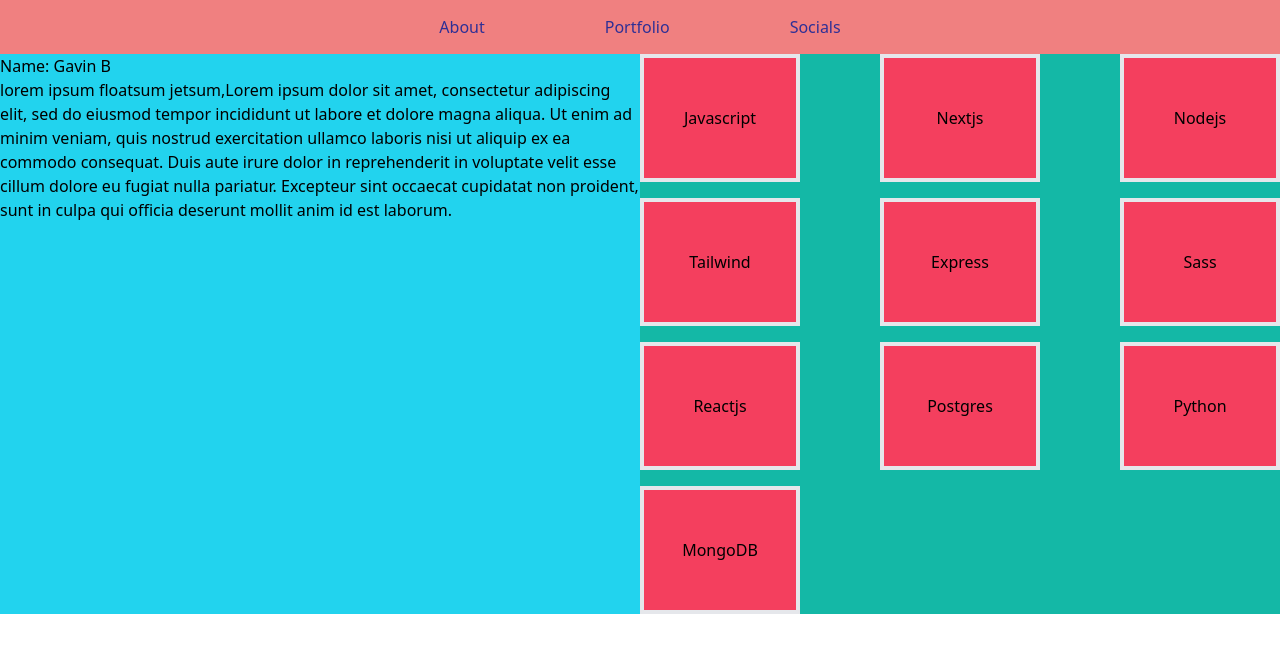
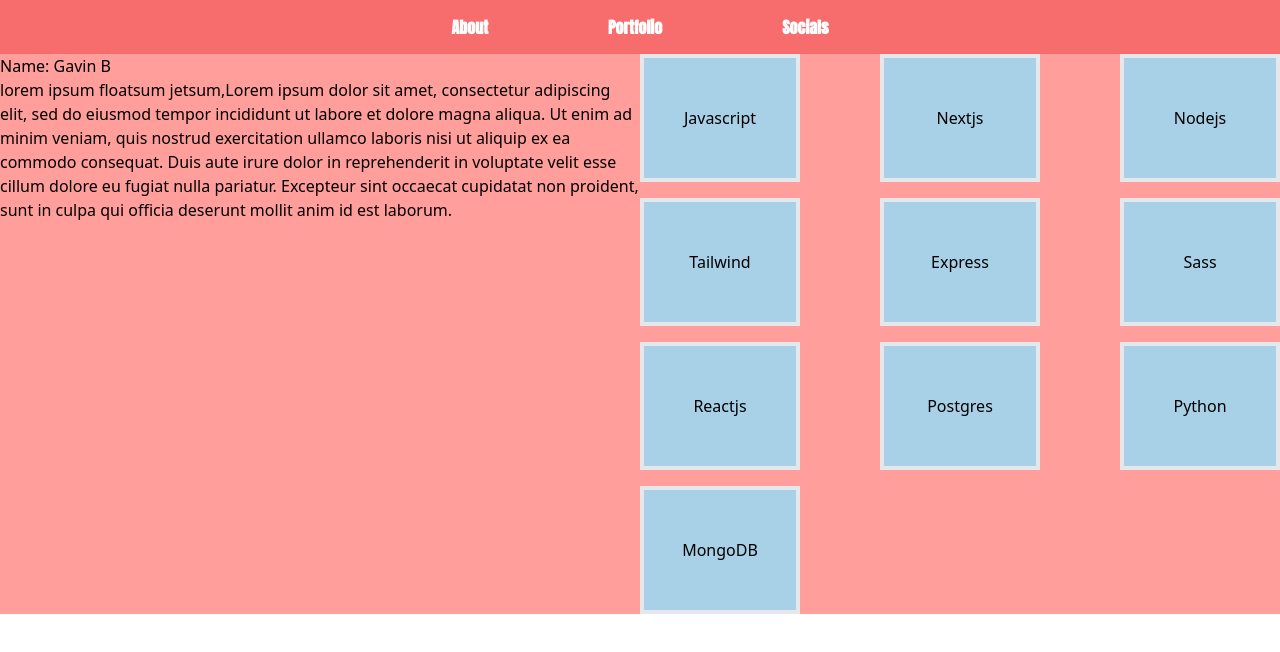
Before and after one commit to cantidosan/home-app, a Next.js app: page /about in a window 1280 px wide. Shown: the top 652 px of the page. Built offline with nearby package versions, Linux system fonts and the light colour scheme.

Commit message:
added color themes to components

```diff
--- a/components/LanguageInfo.js
+++ b/components/LanguageInfo.js
@@ -26,8 +26,8 @@
     return (
 
         <div className={`flex basis-40  justify-center items-center
-                        box-border h-32  p-4 border-4 bg-rose-500
-                        hover:bg-rose-300 cursor-pointer hover:scale-110 ${isSelected ? "scale-90 bg-cyan-700" : ""} `}>
+                        box-border h-32  p-4 border-4 bg-secondary
+                        hover:bg-secondary-light cursor-pointer hover:scale-110 ${isSelected ? "scale-90 bg-secondary-dark" : ""} `}>
 
             <a onClick={handleClick}>
 
--- a/components/LanguageList.js
+++ b/components/LanguageList.js
@@ -47,7 +47,7 @@
 
     return (
         <div className="flex basis-1/2  gap-4 flex-row grow flex-wrap
-                        justify-between bg-teal-500 ">
+                        justify-between bg-primary-light">
             {languages.map((lang, key) => (
 
                 <LanguageInfo lang={lang} key={key} onClick={handleLanguageClick} />
--- a/components/Navbar.js
+++ b/components/Navbar.js
@@ -7,17 +7,17 @@
 
         <div className={styles.container}>
             <Link href="/about">
-                <a className={styles.item} >
+                <a className={`${styles.item} font-anton font-bold`} >
                     About
                 </a>
             </Link>
             <Link href="/Portfolio">
-                <a className={styles.item}>
+                <a className={`${styles.item} font-anton font-bold`}>
                     Portfolio
                 </a>
             </Link>
             <Link href="/Socials">
-                <a className={styles.item}>
+                <a className={`${styles.item} font-anton font-bold`}>
                     Socials
                 </a>
             </Link>
--- a/components/ProjectInfo.js
+++ b/components/ProjectInfo.js
@@ -8,8 +8,8 @@
     return (
 
         <div className="flex basis-60  justify-center items-center
-            box-border h-52  p-4 border-4 bg-rose-500
-            hover: bg - rose - 300 hover: scale - 110" >
+            box-border h-52  p-4 border-4 bg-secondary
+            hover: bg - secondary - light hover: scale - 110" >
 
             <h2>{props.proj.label}</h2>
             <p>{props.proj.desc}</p>
--- a/components/ProjectList.js
+++ b/components/ProjectList.js
@@ -47,7 +47,7 @@
     ///to only print matches
     return (
         <div className="flex basis-1/2  gap-4 flex-row grow
-                    flex-wrap justify-center bg-emerald-500 ">
+                    flex-wrap justify-center bg-primary-light ">
 
 
 
--- /dev/null
+++ b/pages/_document.js
@@ -0,0 +1,26 @@
+import Document, { Html, Head, Main, NextScript } from 'next/document'
+
+class MyDocument extends Document {
+    static async getInitialProps(ctx) {
+        const initialProps = await Document.getInitialProps(ctx)
+        return { ...initialProps }
+    }
+
+    render() {
+        return (
+            <Html>
+                <Head >
+                    <link rel="preconnect" href="https://fonts.googleapis.com" />
+                    <link rel="preconnect" href="https://fonts.gstatic.com" crossOrigin="anonymous" />
+                    <link href="https://fonts.googleapis.com/css2?family=Anton&display=swap" rel="stylesheet" />
+                </Head>
+                <body>
+                    <Main />
+                    <NextScript />
+                </body>
+            </Html>
+        )
+    }
+}
+
+export default MyDocument
--- a/pages/about.js
+++ b/pages/about.js
@@ -13,7 +13,7 @@
         <>
 
             <div className="flex flex-row  justify-between">
-                <div className="flex-col basis-1/2 text-left bg-cyan-400">
+                <div className="flex-col basis-1/2 text-left bg-primary-light">
                     <div className="font-medium">
                         Name:
                         Gavin B
--- a/styles/Navbar.module.css
+++ b/styles/Navbar.module.css
@@ -1,8 +1,8 @@
 .container{
     padding:15px;
     display:flex;
-    color: rgb(47, 47, 149);
-    background:lightcoral ;
+    color:#ffff;
+    background:#f76c6c ;
     flex-direction: row;
     justify-content: center;
     gap: 120px;
--- a/tailwind.config.js
+++ b/tailwind.config.js
@@ -3,7 +3,28 @@
     "./components/**/*.{js,ts,jsx,tsx}",
   ],
   theme: {
-    extend: {},
+    fontFamily: {
+      'anton': ['Anton', 'sans-serif'],
+
+    },
+    extend: {
+      colors: {
+        'primary': '#f76c6c',
+        'primary-light': '#ff9e9a',
+        'primary-dark': '#bf3a41',
+
+        'secondary': '#a8d0e6',
+        'secondary-dark': '#789fb4',
+        'secondary-light': '#daffff',
+
+
+
+
+
+      },
+
+
+    },
   },
   plugins: [],
 }
```
